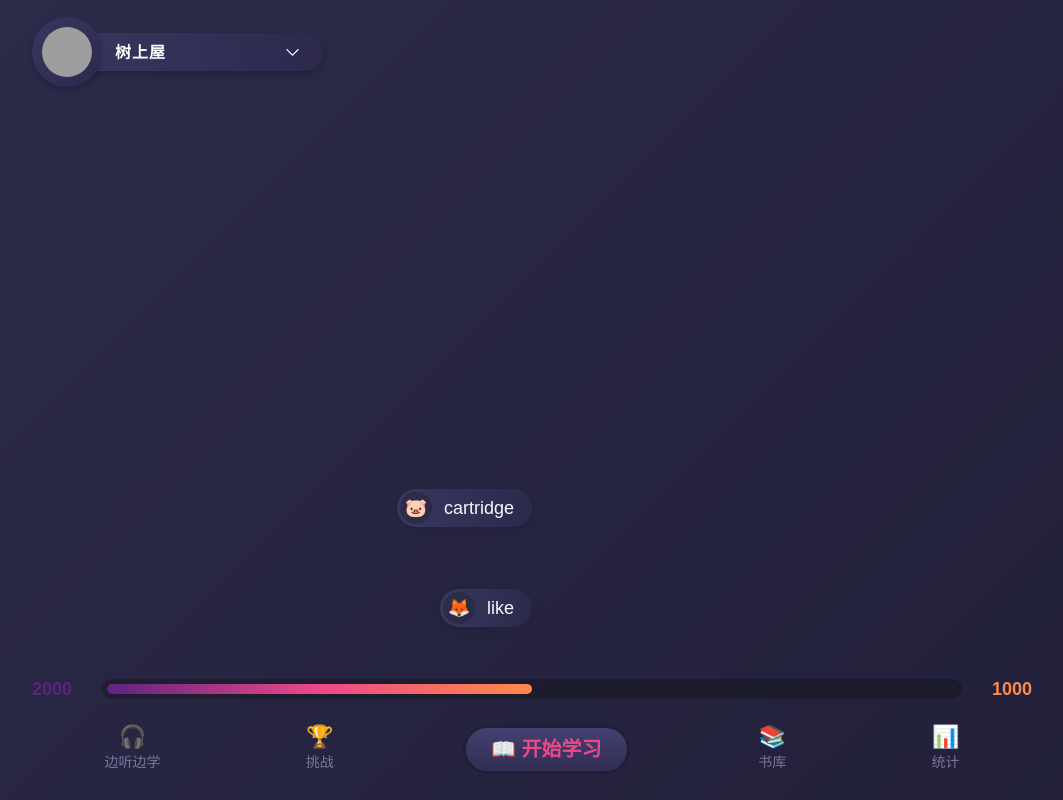
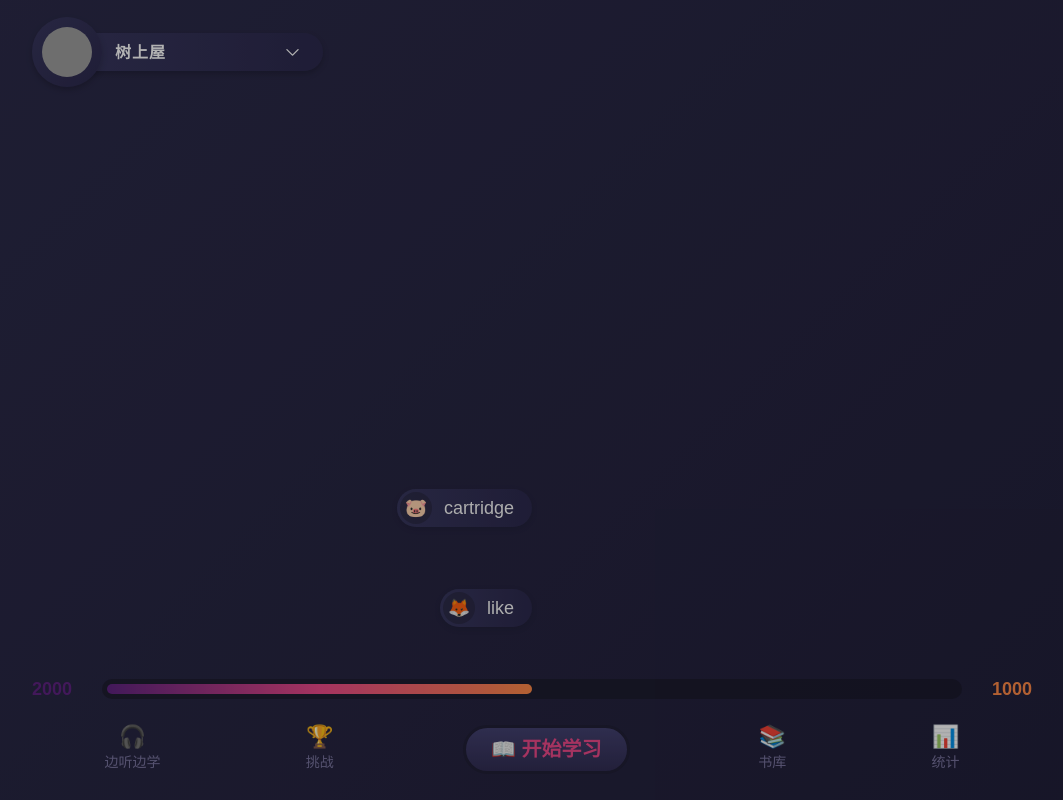
Before and after one commit to 18777215778/dan-ci, a Vue app: page / in a window 1280 px wide. Shown: the whole page, without its empty margins (108-1171 px from the left). Built offline with nearby package versions, Linux system fonts and the light colour scheme; grey boxes are pictures that could not be loaded.

Commit message:
。。。。

```diff
--- a/src/App.vue
+++ b/src/App.vue
@@ -1,6 +1,9 @@
 <template>
   <div id="app">
     <router-view/>
+
+    <shade type="black"></shade>
+    <div class="frame"></div>
   </div>
 </template>
 
@@ -41,4 +44,6 @@ ul
   z-index: -10
   background: linear-background(135deg, $main-light-color-1, $main-deep-color-1)
   overflow: hidden
+
+
 </style>
--- a/src/main.js
+++ b/src/main.js
@@ -3,11 +3,11 @@ import App from "./App.vue";
 import router from "./router";
 import store from "./store/index";
 import cartridge from "./plugins/cartridges/cartridge";
-import vagueShade from "./plugins/vagueShade/vagueShade";
+import shade from "./plugins/shade/shade";
 
 Vue.config.productionTip = false;
 Vue.use(cartridge);
-Vue.use(vagueShade);
+Vue.use(shade);
 
 new Vue({
   router,
--- /dev/null
+++ b/src/plugins/shade/shade.js
@@ -0,0 +1,38 @@
+import shadeTemplate from "./shadeTemplate";
+
+let shade = {};
+
+shade.install = function (Vue) {
+
+  let data = {
+    targetEle: null,
+    parentEle: null,
+    shadeEle: null
+  };
+
+  // 注册 shade 组件
+  Vue.component("shade", shadeTemplate);
+
+  function shade(selectors) {
+    let targetEle = document.querySelector(selectors);
+
+    if (!targetEle) {
+      return undefined;
+    }
+
+    targetEle.style.transition = "filter 1000ms";
+    targetEle.style.filter = "blur(10px) brightness(70%)";
+
+  }
+
+  function unshade() {
+
+  }
+
+  Vue.prototype.$shade = {
+    shade,
+    unshade
+  }
+};
+
+export default shade;
--- /dev/null
+++ b/src/plugins/shade/shadeTemplate.vue
@@ -0,0 +1,45 @@
+<template>
+
+  <div :class="['shade', type]"></div>
+</template>
+
+<script>
+  export default {
+    name: "shade",
+    props: {
+      type: {
+        type: String,
+        default: "transparent",
+        validator: function (value) {
+          // 根据传入值使用对应的遮罩层样式
+          let shadeStyle = ["transparent", "white", "black"];
+
+          if (shadeStyle.indexOf(value) !== -1) {
+            return value
+          }
+          else {
+            return shadeStyle[0];
+          }
+        }
+      }
+    }
+  }
+</script>
+
+<style lang="sass" scoped>
+
+  @import "../../assets/sass/main.sass"
+
+  .shade
+    @include overspread
+
+  .transparent
+    background-color: transparent
+
+  .white
+    background-color: rgba(255,255,255,0.3)
+
+  .black
+    background-color: rgba(0,0,0,0.3)
+
+</style>
--- a/src/plugins/vagueShade/vagueShade.js
+++ /dev/null
@@ -1,49 +0,0 @@
-let vagueShade = {};
-
-vagueShade.install = function (Vue) {
-
-  let data = {
-    targetEle: null,
-    parentEle: null,
-    shadeEle: null
-  };
-
-  function shade(selectors) {
-    let targetEle = document.querySelector(selectors);
-
-    if (!targetEle) {
-      return undefined;
-    }
-
-    // targetEle.style.transition = `${targetEle.style.transition}, filter 300ms`;
-    // targetEle.style.filter = `${targetEle.style.transform}, blur(10px) brightness(70%)`;
-
-    targetEle.style.transition = "filter 1000ms";
-    targetEle.style.filter = "blur(10px) brightness(70%)";
-
-    console.log(targetEle.style.transition);
-    console.log(targetEle.style.filter);
-
-    let shadeEle = document.createElement("div");
-    shadeEle.style.position = "absolute";
-    shadeEle.style.zIndex = "10";
-    shadeEle.style.top = "0";
-    shadeEle.style.bottom = "0";
-    shadeEle.style.left = "0";
-    shadeEle.style.right = "0";
-    shadeEle.style.backgroundColor = "transparent";
-
-    targetEle.parentElement.appendChild(shadeEle);
-  }
-
-  function unshade() {
-
-  }
-
-  Vue.prototype.$vagueShade = {
-    shade,
-    unshade
-  }
-};
-
-export default vagueShade;
```
